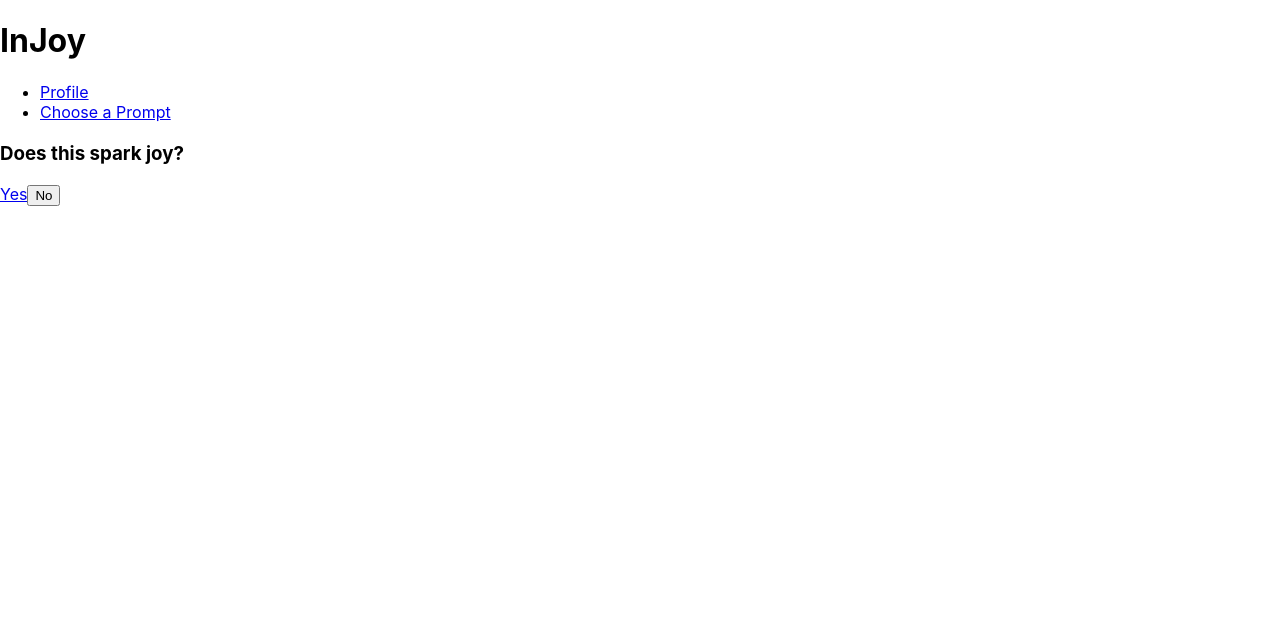
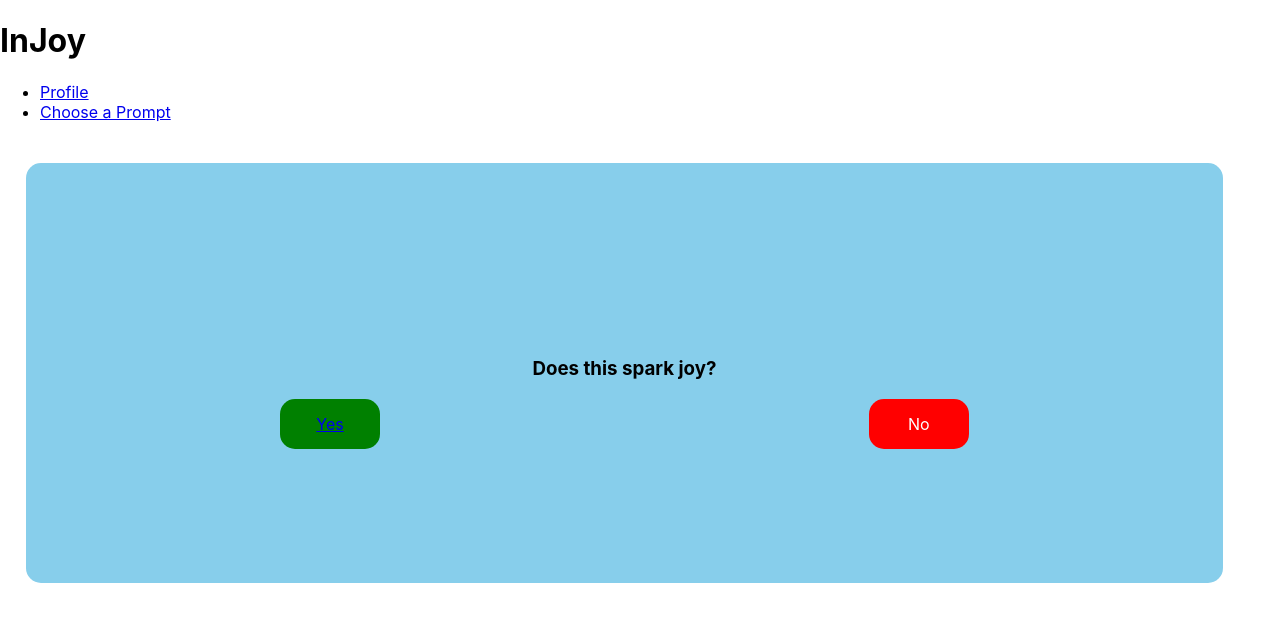
Before and after one commit to melissay94/InJoy, a React (Create React App) app in the folder client/: page /prompts in a window 1280 px wide. Shown: the top 622 px of the page. Built offline with nearby package versions, Linux system fonts and the light colour scheme; no server answers.

Commit message:
styling for prompts page

```diff
--- a/client/src/App.css
+++ b/client/src/App.css
@@ -36,3 +36,67 @@
     transform: rotate(360deg);
   }
 }
+
+.prompt {
+  margin: 2%;
+  height: 400px;
+  width: 92%;
+  display: flex;
+  flex-direction: column;
+  justify-content: center;
+  background: skyblue;
+  border-radius: 15px;
+  padding: 10px;
+  text-align: center;
+}
+.prompt-buttons{
+  display: flex;
+  flex-direction: row;
+  justify-content: space-around;
+}
+.button-div {
+  width: 100px;
+  height: 50px;
+  border-radius: 15px;
+  text-align: center;
+  display: flex;
+  flex-direction: column;
+  justify-content: center;
+}
+.red {
+  color: white;
+  background: red;
+}
+.green {
+  color: white;
+  background: green;
+}
+prompt-buttons a {
+  text-decoration: none;
+  color: white;
+}
+prompt-buttons a:visited {
+  text-decoration: none;
+  color: white;
+}
+prompt-buttons a:hover {
+  text-decoration: none;
+  color: white;
+}
+
+
+.slide {
+  position: absolute;
+  -webkit-animation: slide 0.5s forwards;
+  -webkit-animation-delay: 2s;
+  animation: slide 0.5s forwards;
+  animation-delay: 2s;
+}
+
+@-webkit-keyframes slide {
+  100% { left: 100; }
+}
+
+@keyframes slide {
+  100% { left: 100; }
+}
--- a/client/src/content/pages/Prompts.js
+++ b/client/src/content/pages/Prompts.js
@@ -9,7 +9,11 @@ export default function Prompts(props) {
         axios.get(`http://www.boredapi.com/api/activity/`)
         .then(response => {
             console.log("DAT DATA", response.data)
-            setPrompt([response.data.activity]);
+            if (response.data.type == "charity" || response.data.type=="social") {
+                getData();
+            } else {
+                setPrompt([response.data.activity]);
+            }
         }).catch(err=>{console.log(err)})
     }
 
@@ -23,14 +27,18 @@ export default function Prompts(props) {
 
 
     return (
-        <div>
+        <div className="prompt slide">
             <h2>
                 {prompt}
             </h2>
             <h3>Does this spark joy?</h3>
-            <div>
-                <Link to={`/new/${prompt}`} onClick={selectPrompt}>Yes</Link>
-                <button onClick={getData}>No</button>
+            <div className="prompt-buttons">
+                <div className="button-div green" onClick={selectPrompt}>
+                    <Link to={`/new/${prompt}`}>Yes</Link>
+                </div>
+                <div className="button-div red" onClick={getData}>
+                    <a>No</a>
+                </div>
             </div>
         </div>
     )
```
